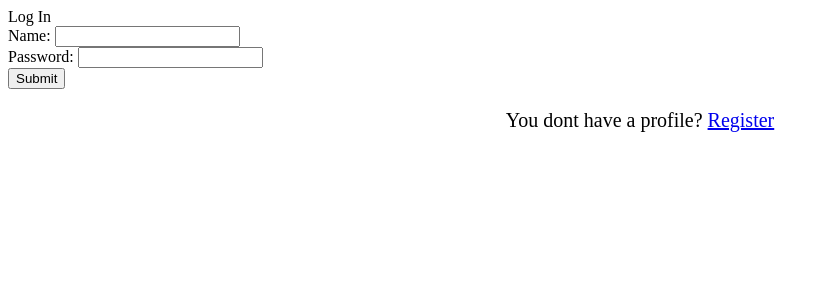
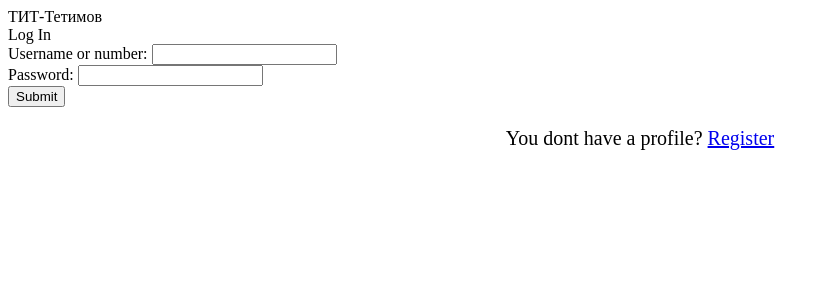
Before and after one commit to VasilPaligorov/TelebidPro2021Practice_OnlineStore, a Flask app: page / in a window 1280 px wide. Shown: the top 300 px of the page, without its empty margins (0-830 px from the left). Run offline with Flask 2, Linux system fonts and the light colour scheme.

Commit message:
JSX added to login page

```diff
--- a/OnlineStore/templates/home.html
+++ b/OnlineStore/templates/home.html
@@ -1,28 +1,37 @@
-<!DOCTYPE html>
-<html lang="en">
+
+<html lang="bg">
 <head>
     <meta charset="UTF-8">
-    <title>OnlineStore</title>
+    <title>ТИТ Тетимов ЕООД</title>
 </head>
 <body>
-<div class=main>
     <div class="container">
-        <div class="loginText fadeInDown">Log In</div>
-        <form action="/login" method="post">
-            <div class="form-group">
-                <label for="usr">Name:</label>
-                <input name="username" class="form-control" type="text" required/>
+        <div class="login-page">
+            <div className="logo fadeInDown">
+                ТИТ-Тетимов
             </div>
-            <div class="form-group">
-                <label for="pwd">Password:</label>
-                <input name="password" class="form-control" type="password" required/>
+            <div className="loginText fadeInDown">Log In</div>
+            <div>
+                <label htmlFor="usr">Username or number:</label>
+                <input name="username" type="text" required/>
+            </div>
+            <div>
+                <label htmlFor="pwd">Password:</label>
+                <input name="password" type="password" required/>
             </div>
             <button type="submit" value="Submit">Submit</button>
-            <br>
-            <p style="text-align: center; font-size: 20px;">You dont have a profile? <a href="/register">Register</a>
+            <br/>
+            <p style="text-align: center; font-size: 20px;">You dont have a profile? <a
+                href="/register">Register</a>
             </p>
-        </form>
+        </div>
     </div>
-</div>
+
+{#    <script src="https://unpkg.com/react@16/umd/react.production.min.js" crossorigin></script>#}
+{#    <script src="https://unpkg.com/react-dom@16/umd/react-dom.production.min.js" crossorigin></script>#}
+{#    <script src="https://unpkg.com/@babel/standalone/babel.min.js"></script>#}
+{##}
+{#    <script type="text/babel" src="/static/js/Login&Register/login.js"></script>#}
+{#    <script type="text/babel">ReactDOM.render(<Login/>, document.querySelector('.login-page'))</script>#}
 </body>
 </html>
```
Also changed, not shown: OnlineStore/static/js/Login&Register/login.js (added, +32 -0 lines).
